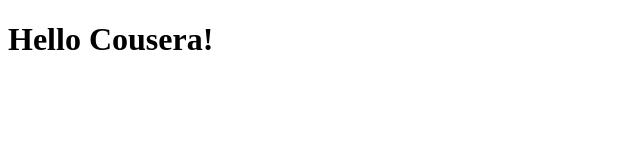
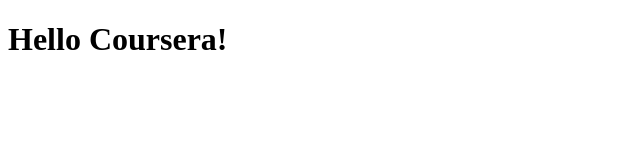
Before and after one commit to iamyuehua/coursera-test, a plain HTML site: page site/index.html in a window 1280 px wide. Shown: the full height of the page, 0-640 px from the left. Drawn offline with Linux system fonts and the light colour scheme.

Commit message:
my first page revised

```diff
--- a/site/index.html
+++ b/site/index.html
@@ -3,12 +3,12 @@
 <head>
 <meta charset="utf-8">
 <meta http-equiv="X-UA-Compatible" content="IE=edge,chrome=1">
-<title>Hello Cousera!</title>
+<title>Hello Coursera!</title>
 <meta name="description" content="">
 <meta name="keywords" content="">
 <link href="" rel="stylesheet">
 </head>
 <body>
-<h1>Hello Cousera!<h1>
+<h1>Hello Coursera!<h1>
 </body>
 </html>
```
